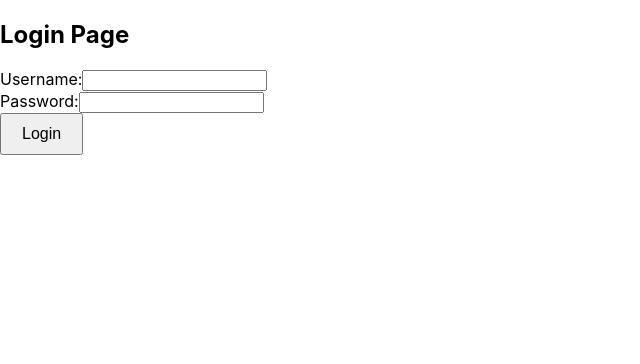
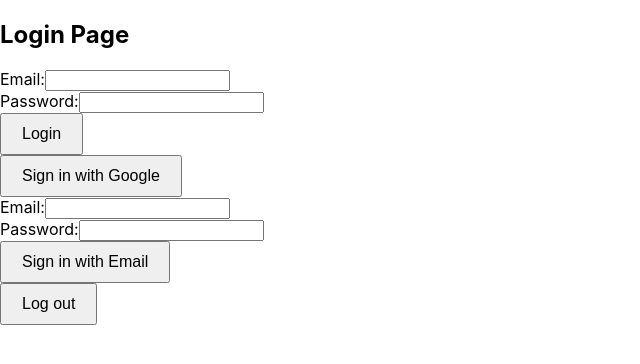
Before and after one commit to AnnieTranHope24/flash-card-app-user, a React (Create React App) app: page /login in a window 1280 px wide. Shown: the top 364 px of the page, without its empty margins (0-640 px from the left). Built offline with nearby package versions, Linux system fonts and the light colour scheme.

Commit message:
Added login by email and google

```diff
--- a/src/components/LoginPage.js
+++ b/src/components/LoginPage.js
@@ -1,34 +1,65 @@
 import React, { useState } from 'react';
-import { useNavigate } from 'react-router-dom';
+import { auth, googleProvider } from '../config/firebase';
+import { createUserWithEmailAndPassword, signInWithPopup,
+    signOut, signInWithEmailAndPassword,
+} from 'firebase/auth';
+
 const LoginPage = () => {
-    const navigate = useNavigate();
-    const [username, setUsername] = useState('');
+    const [email, setEmail] = useState('');
     const [password, setPassword] = useState('');
 
-    const handleLogin = (e) => {
+    console.log(auth?.currentUser?.email);
+
+    const handleLogin = async (e) => {
         e.preventDefault();
-        // Logic for handling login
-        console.log('Logging in with: ', username, password);
-        // You can add your authentication logic here
-        if (username === 'example' && password === 'password') {
-            // Redirect to the main page after successful login
-            navigate('/');
-        } else {
-            // Handle unsuccessful login (show error message, etc.)
-            alert('Invalid username or password');
+        console.log('Logging in with: ', email, password);
+        try{
+            await signInWithEmailAndPassword(auth, email, password);
+        }
+        catch(err){
+            console.error(err);
         }
     };
+
+    const signInWithGoogle = async () => {
+        try{
+            await signInWithPopup(auth, googleProvider);
+        }
+        catch(err){
+            console.error(err);
+        }
+    };
+
+    const signInWithEmail = async () => {
+        try{
+            await createUserWithEmailAndPassword(auth, email, password);
+        }
+        catch(err){
+            console.error(err);
+        }
+    };
+
+    const logout = async () => {
+        try{
+            await signOut(auth);
+            console.log("user signed out");
+        }
+        catch(err){
+            console.error(err);
+        }
+    }
+
 
     return (
         <div>
             <h2>Login Page</h2>
             <form onSubmit={handleLogin}>
                 <div>
-                    <label>Username:</label>
+                    <label>Email:</label>
                     <input
                         type="text"
-                        value={username}
-                        onChange={(e) => setUsername(e.target.value)}
+                        value={email}
+                        onChange={(e) => setEmail(e.target.value)}
                         required
                     />
                 </div>
@@ -43,6 +74,29 @@ const LoginPage = () => {
                 </div>
                 <button type="submit">Login</button>
             </form>
+            <button onClick={signInWithGoogle}>Sign in with Google</button>
+            <form onSubmit={signInWithEmail}>
+                <div>
+                    <label>Email:</label>
+                    <input
+                        type="text"
+                        value={email}
+                        onChange={(e) => setEmail(e.target.value)}
+                        required
+                    />
+                </div>
+                <div>
+                    <label>Password:</label>
+                    <input
+                        type="password"
+                        value={password}
+                        onChange={(e) => setPassword(e.target.value)}
+                        required
+                    />
+                </div>
+                <button type="submit">Sign in with Email</button>
+            </form>
+            <button onClick={logout}>Log out</button>
         </div>
     );
 };
--- a/configuration.jsx
+++ b/src/config/firebase.jsx
@@ -1,4 +1,5 @@
 import { initializeApp } from "firebase/app";
+import { getAuth, GoogleAuthProvider } from "firebase/auth";
 
 const firebaseConfig = {
   apiKey: "AIzaSyD3rkVcJ_RpPpHjcwKpo5m4BGuuFxPfq8Y",
@@ -10,7 +11,7 @@ const firebaseConfig = {
   measurementId: "G-FDDDVKS7P7"
 };
 
-// Initialize Firebase
 const app = initializeApp(firebaseConfig);
-
+export const auth = getAuth(app);
+export const googleProvider = new GoogleAuthProvider();
 export default app;
```
